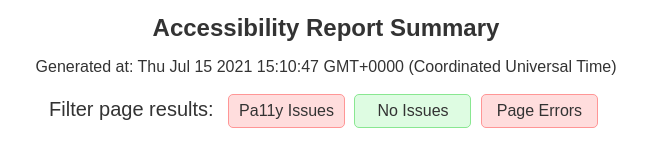
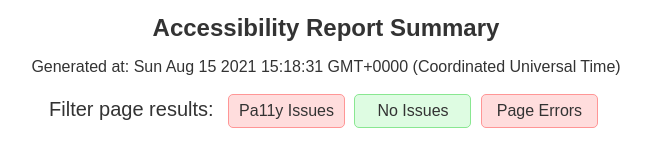
Before and after one commit to dmundra/civicactions-homesite-a11y, a website: page pa11y_report/index.html in a window 1280 px wide. Shown: the full height of the page, 314-965 px from the left. Drawn offline with Linux system fonts and the light colour scheme.

Commit message:
Commit from GitHub Actions (pa11y tests)

```diff
--- a/pa11y_report/index.html
+++ b/pa11y_report/index.html
@@ -139,7 +139,7 @@
 <body>
 	<main>
 		<h1>Accessibility Report Summary</h1>
-		<p>Generated at: Thu Jul 15 2021 15:10:47 GMT+0000 (Coordinated Universal Time)</p>
+		<p>Generated at: Sun Aug 15 2021 15:18:31 GMT+0000 (Coordinated Universal Time)</p>
 		<div class="filter">
 			<span class="label">Filter page results: </span>
 			<span id="pa11yIssues" class="button" title="Pa11y analyzed page and found issues">Pa11y Issues</span>
```
